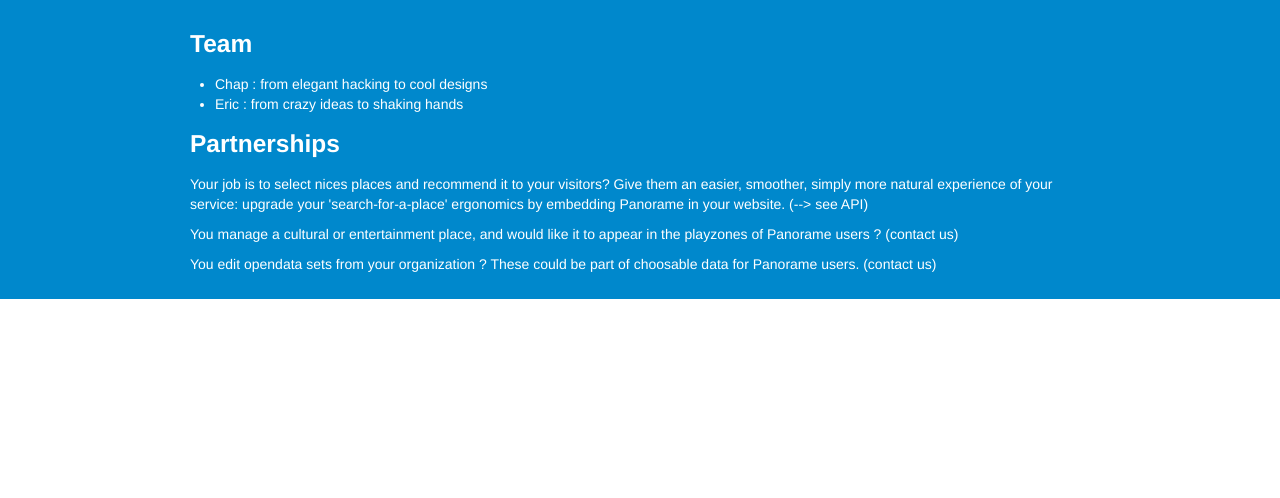
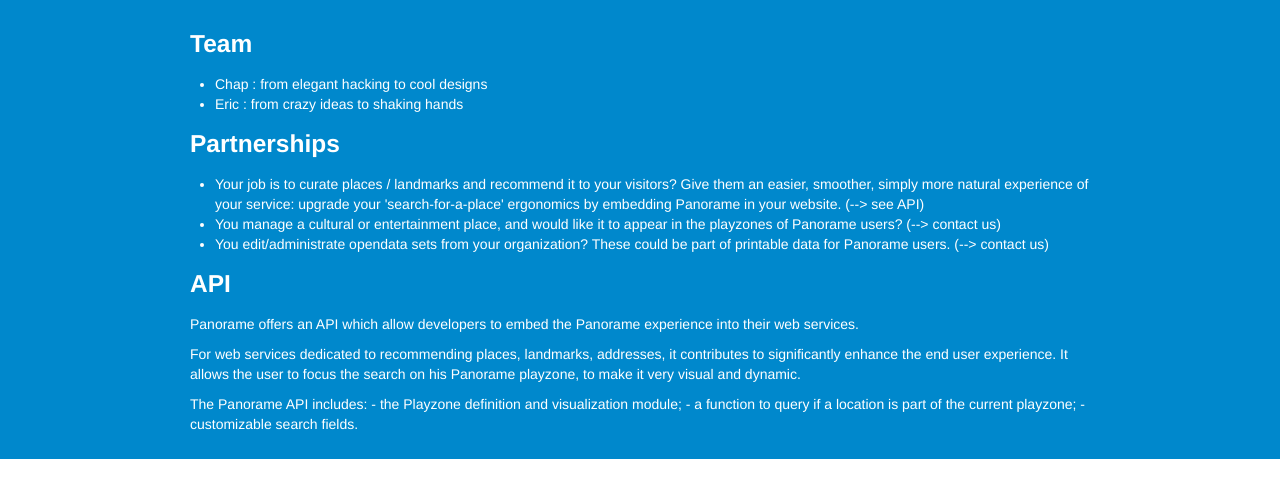
Before and after one commit to tchapi/panorame, a PHP site: template include/templates/pages/_contact.php in a window 1280 px wide. Shown: the part 281-779 px from the top of the page. Run offline with PHP 8.4, Linux system fonts and the light colour scheme; the template is opened without the code that fills it, so the values that code supplies are empty; some libraries are stand-ins or nearby versions.

Commit message:
Finetuning des textes des pages static (contact)

```diff
--- a/include/templates/pages/_contact.php
+++ b/include/templates/pages/_contact.php
@@ -18,11 +18,28 @@
 
   <h3>Partnerships</h3>
 
-  <p>Your job is to select nices places and recommend it to your visitors? Give them an easier, smoother, simply more natural experience of your service: upgrade your 'search-for-a-place' ergonomics by embedding Panorame in your website. (--> see API)</p>
+  <p>
+    <ul>
+      <li>Your job is to curate places / landmarks and recommend it to your visitors? Give them an easier, smoother, simply more natural experience of your service: upgrade your 'search-for-a-place' ergonomics by embedding Panorame in your website.
+(--> see API)</li>
+      <li>You manage a cultural or entertainment place, and would like it to appear in the playzones of Panorame users?
+(--> contact us)</li>
+      <li>You edit/administrate opendata sets from your organization? These could be part of printable data for Panorame users.
+(--> contact us)</li>
+    </ul>
+  </p>
 
-  <p>You manage a cultural or entertainment place, and would like it to appear in the playzones of Panorame users ? (contact us) </p>
+  <h3>API</h3>
 
-  <p>You edit opendata sets from your organization ? These could be part of choosable data for Panorame users. (contact us) </p>
+  <p>Panorame offers an API which allow developers to embed the Panorame experience into their web services.</p>
+
+  <p>For web services dedicated to recommending places, landmarks, addresses, it contributes to significantly enhance the end user experience. It allows the user to focus the search on his Panorame playzone, to make it very visual and dynamic.</p>
+
+  <p>The Panorame API includes:
+      - the Playzone definition and visualization module;
+      - a function to query if a location is part of the current playzone;
+      - customizable search fields.
+  </p>
 
   </div>
 </div>
```
